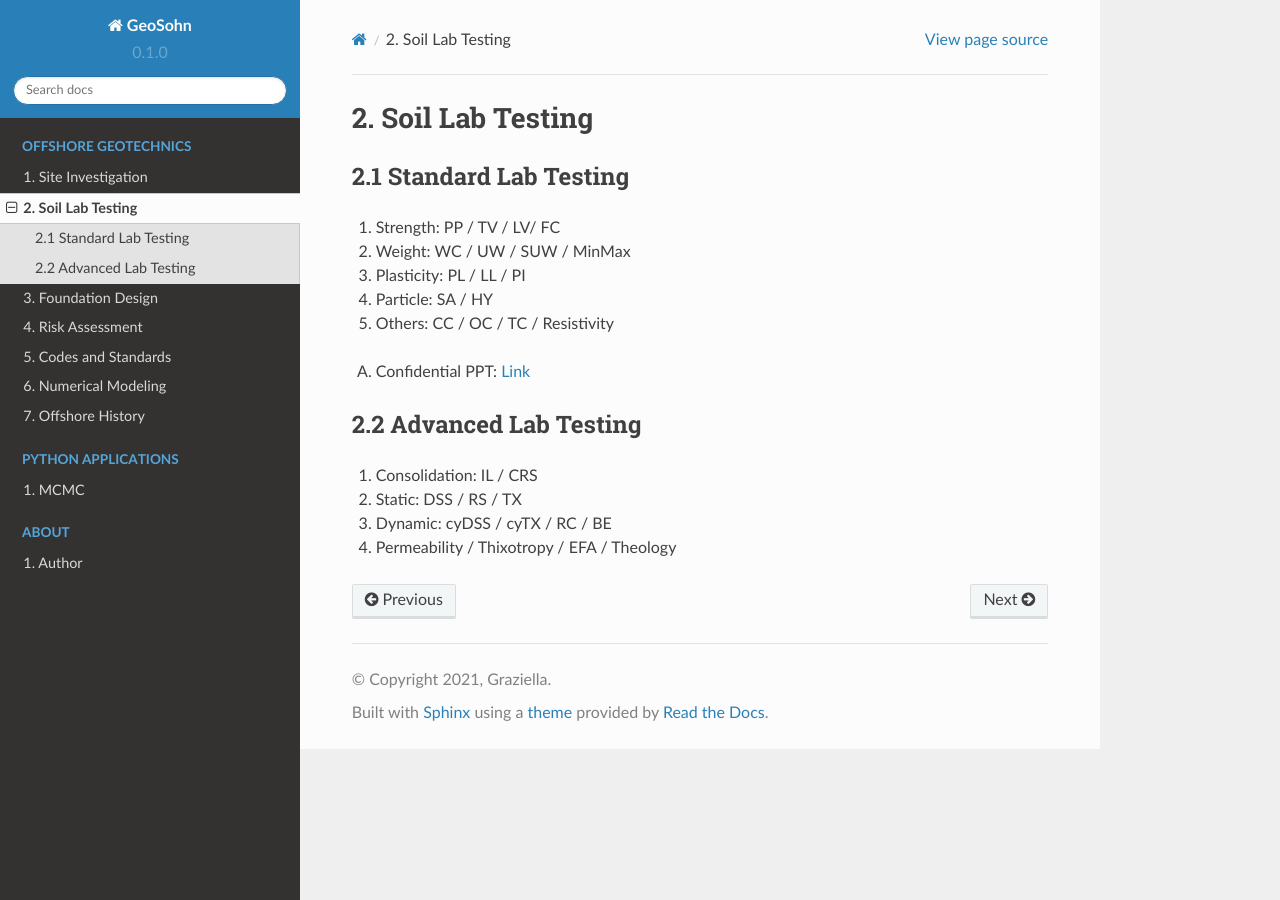
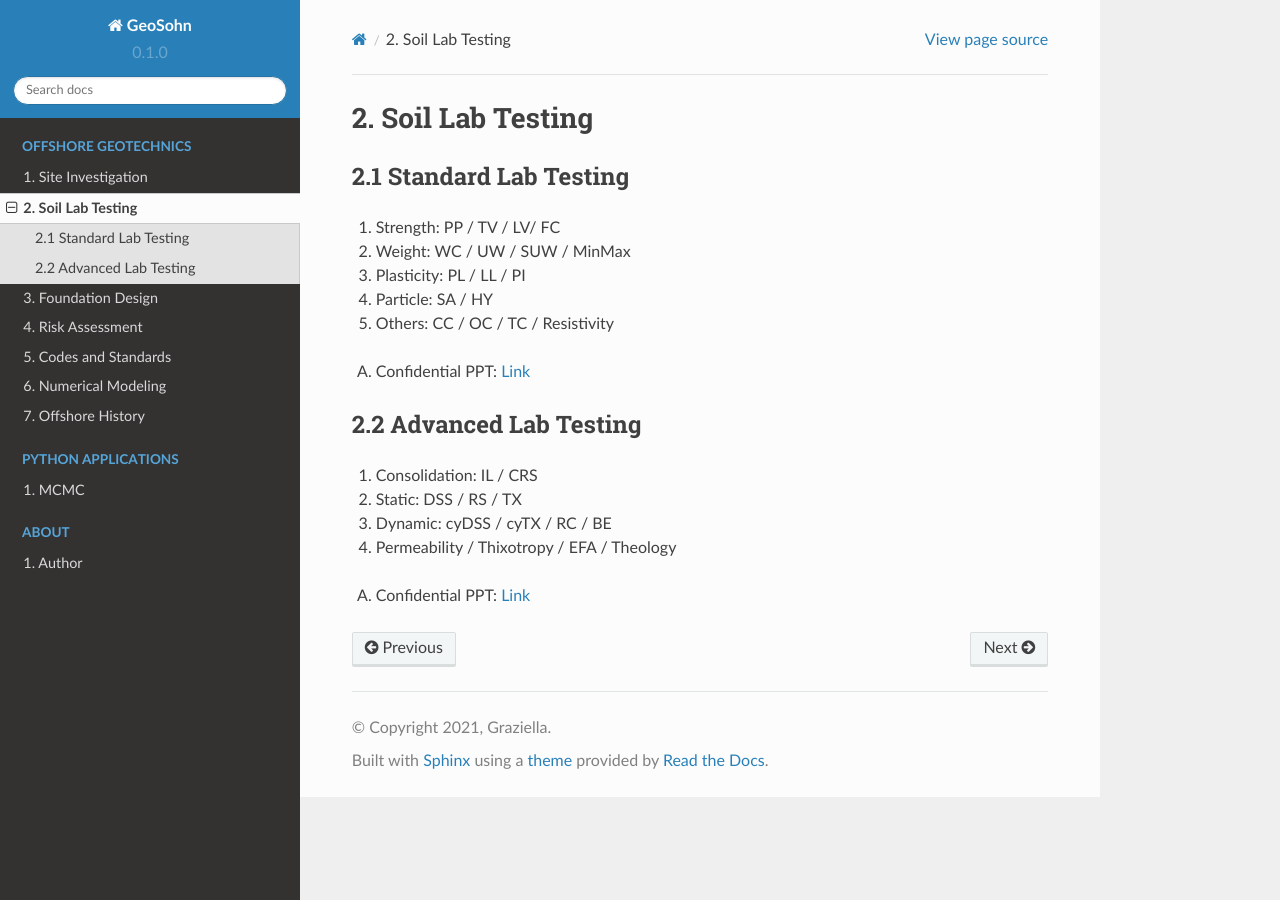
Before and after one commit to jrson11/GeoSohn, a Sphinx documentation site: the page built from docs/source/2-Soil_Lab_Testing.rst, in a window 1280 px wide. Built offline with Sphinx 7.4.7 and the Read the Docs theme 2.0.0, drawn with Linux system fonts in a browser that asks for light colours; pages that are not in the unit, such as notebooks, are missing from menus.

Commit message:
Update 2-Soil_Lab_Testing.rst

```diff
--- a/docs/source/2-Soil_Lab_Testing.rst
+++ b/docs/source/2-Soil_Lab_Testing.rst
@@ -20,3 +20,6 @@
 2. Static: DSS / RS / TX
 3. Dynamic: cyDSS / cyTX / RC / BE
 4. Permeability / Thixotropy / EFA / Theology
+
+
+A. Confidential PPT: `Link <https://bp365-my.sharepoint.com/:p:/g/personal/jung_sohn_bp_com/Ee4gSjaBULJMi40h53tNJJoBCghvTM6sLjvmfBtNXyYszw?e=qdoQ58>`_
```
